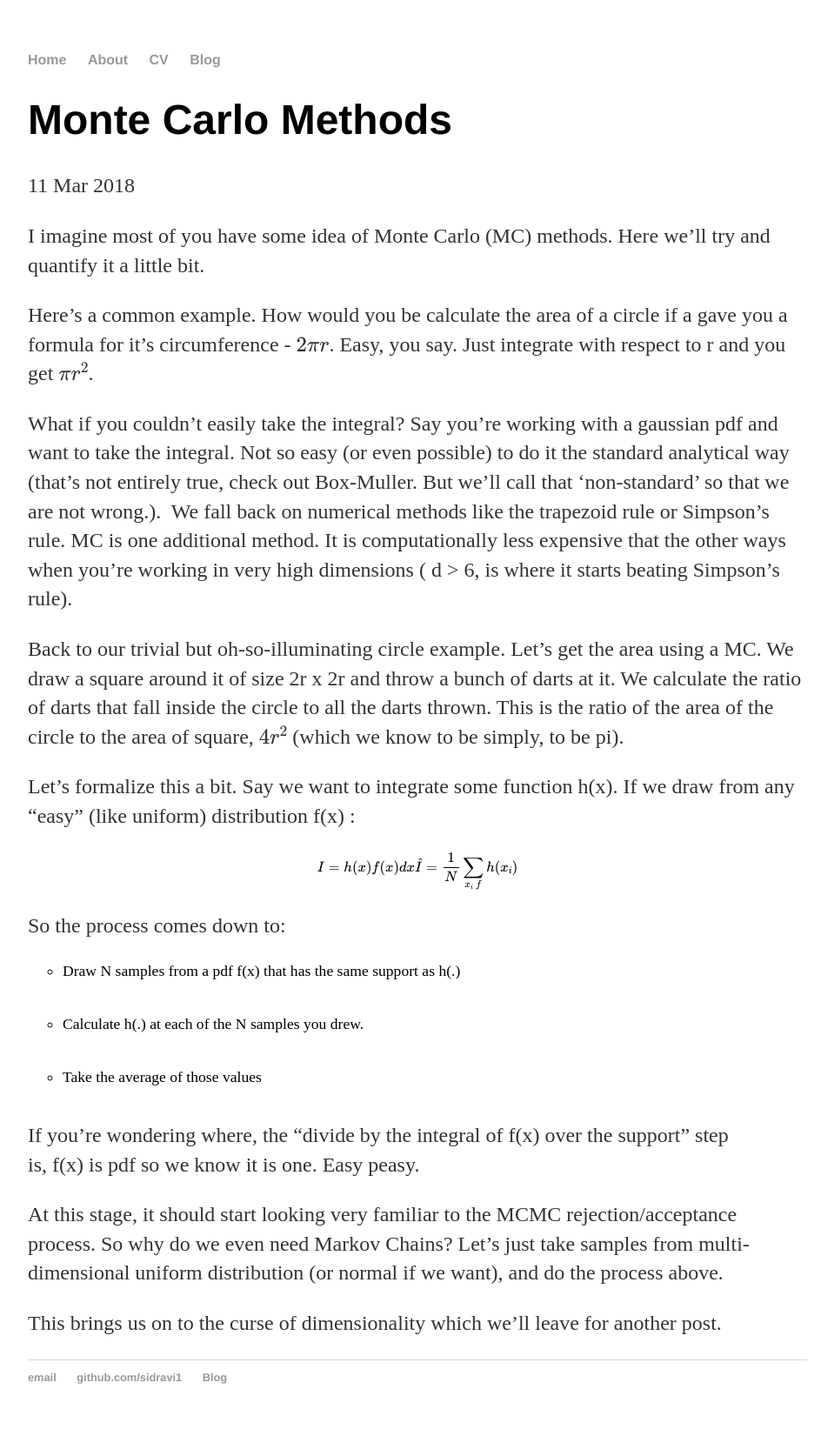
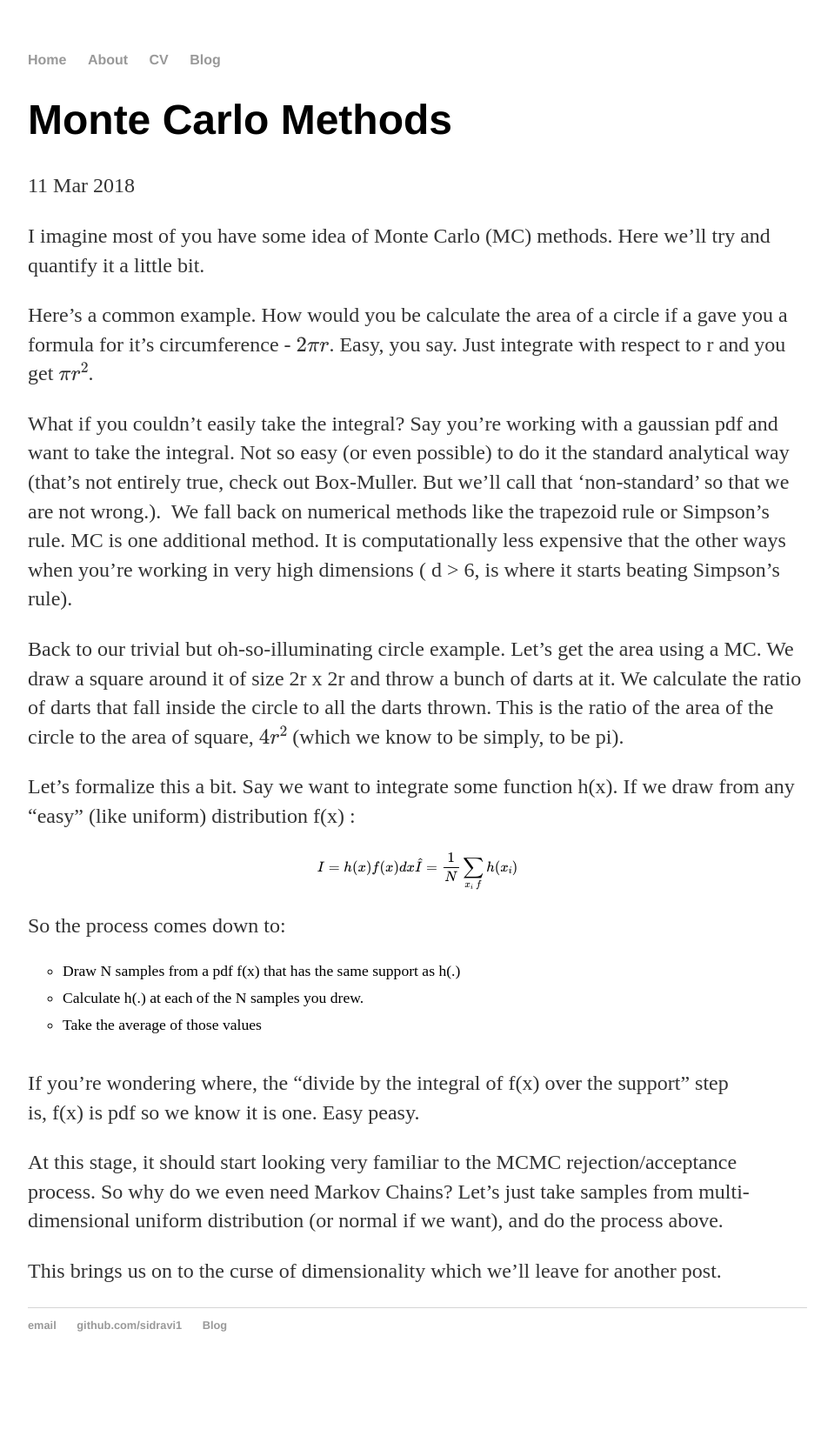
Before and after one commit to sidravi1/sidravi1.github.io, a Jekyll site: the page built from _posts/2018-03-11-monte-carlo-methods.md, in a window 1280 px wide. Shown: the whole page at 87% size, without its empty margins (160-1119 px from the left). Built offline with Jekyll 4.4.1, drawn with Linux system fonts in a browser that asks for light colours; formulas are drawn with MathJax 3; after the commit the page ends 1591 px from its top, so only the background shows below that.

```diff
--- a/css/main.css
+++ b/css/main.css
@@ -40,5 +40,5 @@
 }
 
 div.post ul li {
-    margin: 20px auto 40px;
+    margin: 10px auto;
 }
```
